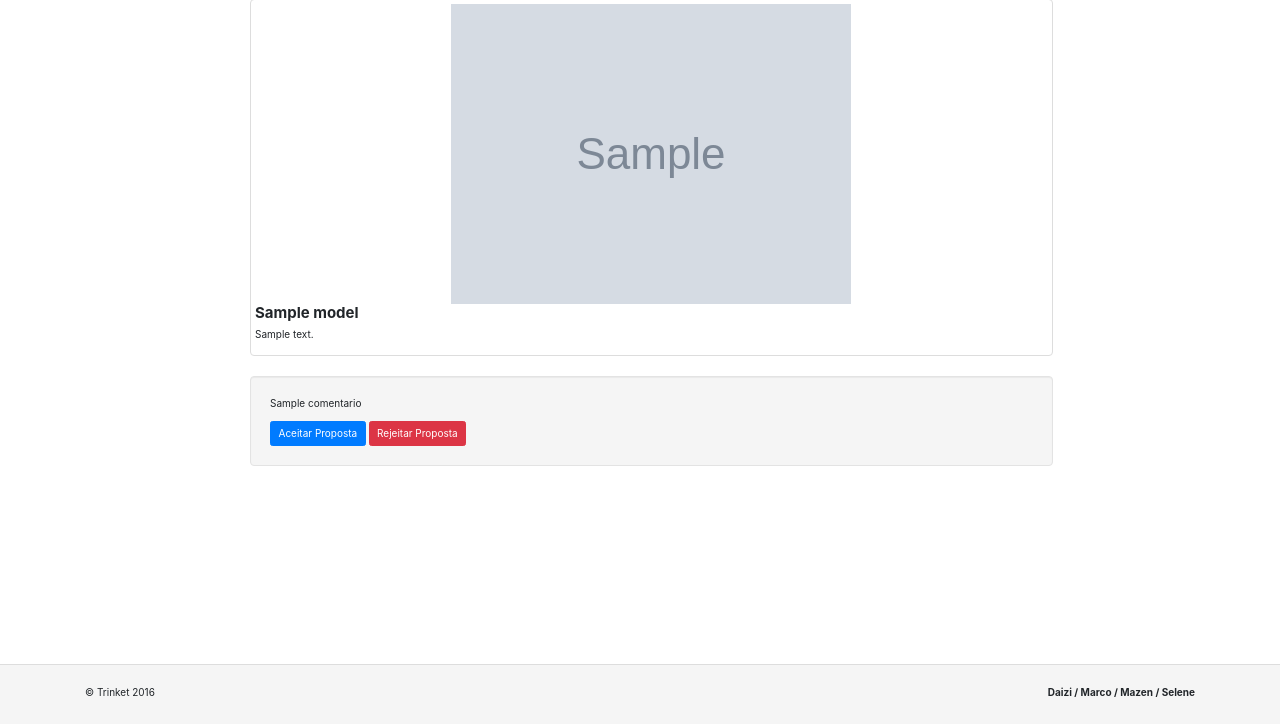
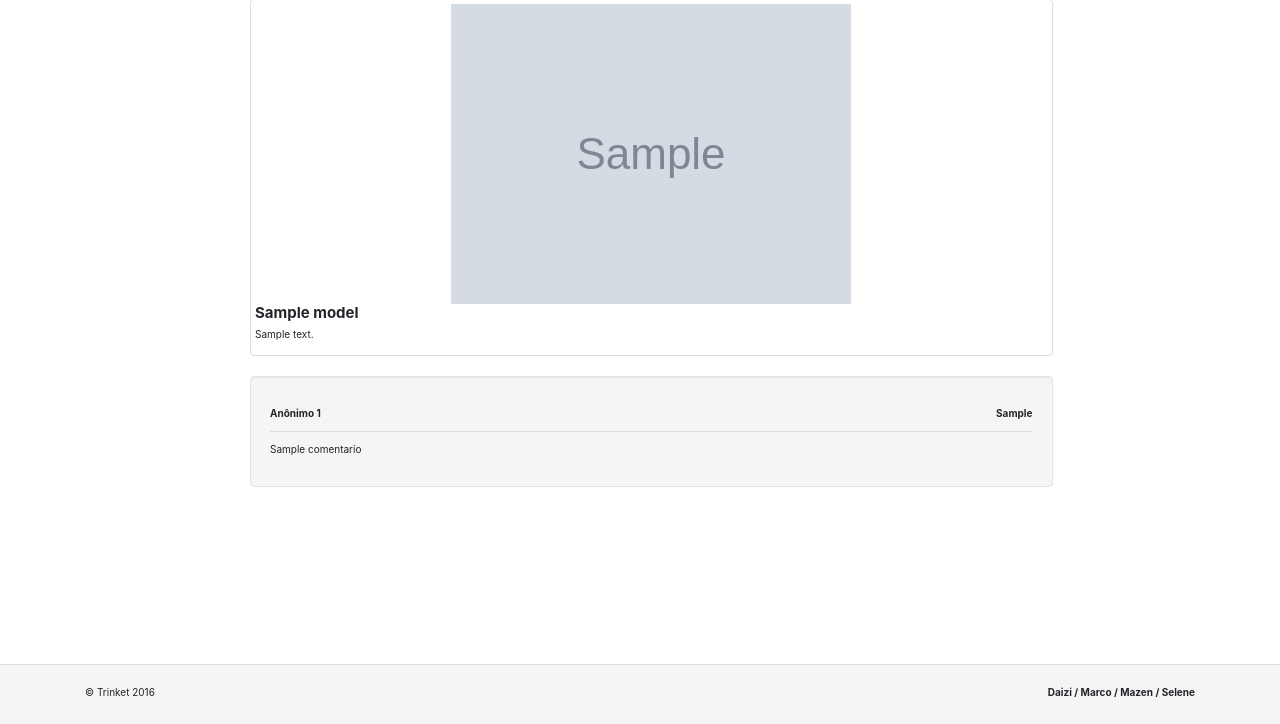
Before and after one commit to phptrinket/trinket, a Yii app: template views/produto/view.php in a window 1280 px wide. Shown: the part 76-800 px from the top of the page. Run offline with PHP 8.4 and a stand-in for Yii, Linux system fonts and the light colour scheme; the template is opened without the code that fills it: most values are stand-ins (such as "Sample title", 1, 10 or a date in 2020); grey boxes marked "Sample" are stand-in pictures; data that the repository does not hold is empty; some libraries are stand-ins or nearby versions.

Commit message:
Label do dono do comentário, data da proposta,

```diff
--- a/views/produto/view.php
+++ b/views/produto/view.php
@@ -26,15 +26,22 @@ $this->params['breadcrumbs'][] = $this->title;
         </div>
 
         <?php foreach($model->propostas as $proposta): ?>
+        <div class="well">
 
-        <div class="well">
+            <p>
+            <div class="text-left">
+                <b><?= 'Anônimo '.$proposta->id_usuario ?></b>
+                <b style="float: right"><?= $proposta->data_oferta ?></b>
+            </div>
+            </p>
+            <hr>
             <p><?= $proposta->comentario ?></p>
-
-            <div class="text-left">
-                <a class="btn btn-primary">Aceitar Proposta</a>
-                <a class="btn btn-danger">Rejeitar Proposta</a>
-            </div>
-
+            <?php if((Yii::$app->user->id) != ($proposta->id_usuario)) { ?>
+                <div class="text-left">
+                    <a class="btn btn-primary">Aceitar Proposta</a>
+                    <a class="btn btn-danger">Rejeitar Proposta</a>
+                </div>
+            <?php } ?>
         </div>
         <?php endforeach; ?>
     </div>
```
